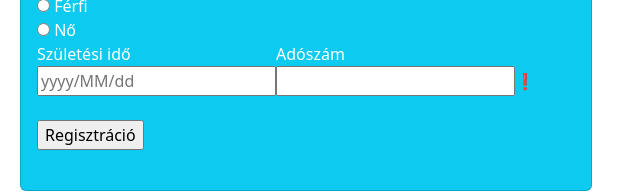
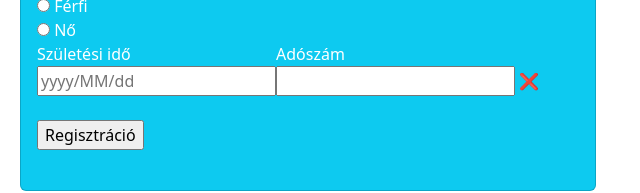
Before and after one commit to MasterfieldProject/MFREACT_26031, a React (Vite) app in the folder exercises/: page / in a window 1280 px wide. Shown: the part 359-552 px from the top of the page, without its empty margins (0-640 px from the left). Built offline with nearby package versions, Linux system fonts and the light colour scheme.

Commit message:
Add visual feedback for tax number validation in form

```diff
--- a/exercises/src/Exercise10.jsx
+++ b/exercises/src/Exercise10.jsx
@@ -128,7 +128,8 @@ export default function Form() {
                 <label>
                     Adószám<br />
                     <input type="text" name="taxnumber" value={formData.taxnumber} onChange={handleChangeTaxnumber} />
-                    {formData.taxnumber !== '' && !formData.validtaxnumber && <span role="img" aria-label="mark">❗</span>}
+                    {formData.taxnumber !== '' && !formData.validtaxnumber && <span role="img" aria-label="mark"> ❌ </span>}
+                    {formData.taxnumber !== '' && formData.validtaxnumber && <span role="img" aria-label="mark"> ✅ </span>}
                 </label>
                 <br />
                 <br />
```
